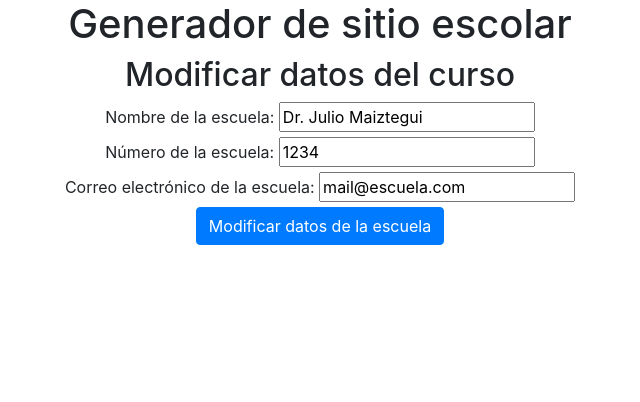
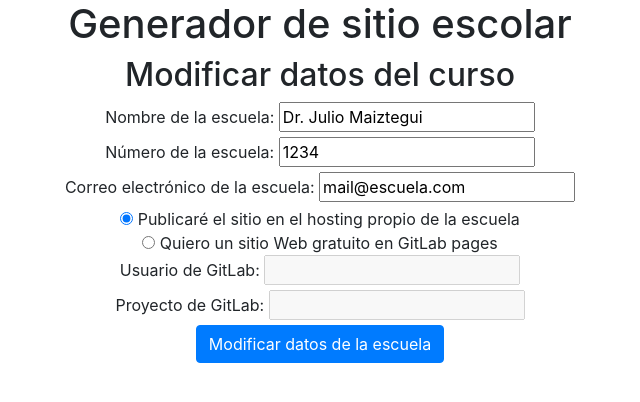
Before and after one commit to juansemarquez/sitioescuela, a Flask app: page /general in a window 1280 px wide. Shown: the top 402 px of the page, without its empty margins (320-960 px from the left). Run offline with Flask 2, Linux system fonts and the light colour scheme; data comes from the database, SQL or seed files in the repository; some libraries are stand-ins or nearby versions.

Commit message:
Agrega datos de gitlab al CRUD

```diff
--- a/app.py
+++ b/app.py
@@ -59,13 +59,23 @@ def general():
         nombre = request.form["nombre"]
         numero = request.form["numero"]
         mail = request.form["mail"]
+        tipo_hosting = request.form["tipo_hosting"]
+        if tipo_hosting == "gitlab":
+            usuario= request.form["usuario_gitlab"]
+            proyecto= request.form["proyecto_gitlab"]
 
         #HACER EL UPDATE
         rc = RepositorioCurso()
-        if rc.actualizar_general(nombre, numero, mail):
-            mensaje = "Datos de la escuela modificados"
+        if tipo_hosting == "gitlab":
+            if rc.actualizar_general(nombre, numero, mail, usuario, proyecto):
+                mensaje = "Datos de la escuela y el proyecto modificados"
+            else:
+                mensaje = "Error al modificar los datos de la escuela"
         else:
-            mensaje = "Error al modificar los datos de la escuela"
+            if rc.actualizar_general(nombre, numero, mail):
+                mensaje = "Datos de la escuela modificados"
+            else:
+                mensaje = "Error al modificar los datos de la escuela"
         #Redirigir a cursos:
         return redirect(url_for('home', mensaje = mensaje))
 
--- a/repositorio_curso.py
+++ b/repositorio_curso.py
@@ -69,29 +69,53 @@ class RepositorioCurso:
         return False
 
     def get_general(self):
-        general_sql = "SELECT nombre_escuela, numero_escuela, mail_contacto \
-                FROM general;"
+        general_sql = "SELECT nombre_escuela, numero_escuela, mail_contacto, \
+                usuario_gitlab, proyecto_gitlab FROM general;"
         self.cursor.execute(general_sql)
         row = self.cursor.fetchone()
         return row
 
-    def actualizar_general(self, nom, num = None, mail = None):
-        if not num and not mail:
+    def actualizar_general(self, nom, num = None, mail = None, u=None, p=None):
+        if not num and not mail and not u and not p:
             general_sql = "UPDATE general SET nombre_escuela = ?, \
-                numero_escuela = NULL, mail_contacto = NULL WHERE id=1"
+                numero_escuela = NULL, mail_contacto = NULL, \
+                usuario_gitlab = NULL, proyecto_gitlab = NULL WHERE id=1"
             datos = [ nom ]
+        elif not num and not u and not p:
+            general_sql = "UPDATE general SET nombre_escuela = ?, \
+                numero_escuela = NULL, mail_contacto = ?, \
+                usuario_gitlab = NULL, proyecto_gitlab = NULL WHERE id=1"
+            datos = [ nom, mail ]
+        elif not mail and not u and not p:
+            general_sql = "UPDATE general SET nombre_escuela = ?, \
+                numero_escuela = ?, mail_contacto = NULL, \
+                usuario_gitlab = NULL, proyecto_gitlab = NULL WHERE id=1"
+            datos = [ nom, num ]
+        elif not u and not p:
+            general_sql = "UPDATE general SET nombre_escuela = ?, \
+                numero_escuela = ?, mail_contacto = ?, \
+                usuario_gitlab = NULL, proyecto_gitlab = NULL WHERE id=1"
+            datos = [ nom, num, mail ]
+        elif not num and not mail:
+            general_sql = "UPDATE general SET nombre_escuela = ?, \
+                numero_escuela = NULL, mail_contacto = NULL, \
+                usuario_gitlab = ?, proyecto_gitlab = ? WHERE id=1"
+            datos = [ nom, u, p ]
         elif not num:
             general_sql = "UPDATE general SET nombre_escuela = ?, \
-                numero_escuela = NULL, mail_contacto = ? WHERE id=1"
-            datos = [ nom, mail ]
+                numero_escuela = NULL, mail_contacto = ?, \
+                usuario_gitlab = ?, proyecto_gitlab = ? WHERE id=1"
+            datos = [ nom, mail, u, p ]
         elif not mail:
             general_sql = "UPDATE general SET nombre_escuela = ?, \
-                numero_escuela = ?, mail_contacto = NULL WHERE id=1"
-            datos = [ nom, num ]
+                numero_escuela = ?, mail_contacto = NULL, \
+                usuario_gitlab = ?, proyecto_gitlab = ? WHERE id=1"
+            datos = [ nom, num, u, p ]
         else:
             general_sql = "UPDATE general SET nombre_escuela = ?, \
-                numero_escuela = ?, mail_contacto = ? WHERE id=1"
-            datos = [ nom, num, mail ]
+                numero_escuela = ?, mail_contacto = ?, \
+                usuario_gitlab = ?, proyecto_gitlab = ? WHERE id=1"
+            datos = [ nom, num, mail, u, p ]
 
         if self.cursor.execute(general_sql, datos):
             self.bd.commit()
--- a/templates/general.html
+++ b/templates/general.html
@@ -11,14 +11,46 @@
         <h2>Modificar datos del curso</h2>
         <form method="post" action="{{url_for('general')}}">
             <label for="nombre">Nombre de la escuela: </label>
-            <input name="nombre" id="nombre" value="{{general[0]}}"><br>
-                <label for="numero">Número de la escuela: </label>
-                <input type="number" name="numero" id="numero"
-                        value="{{general[1]}}"><br>
-                <label for="mail">Correo electrónico de la escuela: </label>
-                <input type="email" name="mail" id="mail" value="{{general[2]}}"><br>
-                {{ form.csrf_token }}
-                <input type="submit" value="Modificar datos de la escuela" class="btn btn-primary">
+            <input name="nombre" id="nombre" value="{{general[0]}}" required><br>
+            <label for="numero">Número de la escuela: </label>
+            <input type="number" name="numero" id="numero"
+                        value="{{general[1]}}" required><br>
+            <label for="mail">Correo electrónico de la escuela: </label>
+            <input type="email" name="mail" id="mail" value="{{general[2]}}" required><br>
+            {{ form.csrf_token }}
+
+            <input type="radio" name="tipo_hosting" value="propio" onchange="gitlab(this.value)"
+            {% if not general[3] %}checked{%endif%}>
+            Publicaré el sitio en el hosting propio de la escuela <br>
+            <input type="radio" name="tipo_hosting" value="gitlab" onchange="gitlab(this.value);"
+            {% if general[3] %}checked{%endif%}>
+            Quiero un sitio Web gratuito en GitLab pages <br>
+            <label for="usuario_gitlab">Usuario de GitLab: </label>
+            <input name="usuario_gitlab" id="usuario_gitlab"
+            {% if general[3] %}value="{{general[3]}}" required
+            {% else %} value="" disabled
+            {%endif%}> <br>
+
+            <label for="proyecto_gitlab">Proyecto de GitLab: </label>
+            <input name="proyecto_gitlab" id="proyecto_gitlab"
+            {% if general[3] %}value="{{general[4]}}" required
+            {% else %} value="" disabled
+            {%endif%}> <br>
+
+            <input type="submit" value="Modificar datos de la escuela" class="btn btn-primary">
         </form>
+        <script charset="utf-8">
+            function gitlab(estado) {
+                if (estado == "propio") {
+                    document.getElementById("usuario_gitlab").disabled = true;
+                    document.getElementById("proyecto_gitlab").disabled = true;
+                }
+                else {
+                    document.getElementById("usuario_gitlab").disabled = false;
+                    document.getElementById("proyecto_gitlab").disabled = false;
+                    document.getElementById("usuario_gitlab").focus();
+                }
+            }
+        </script>
     </body>
 </html>
```
